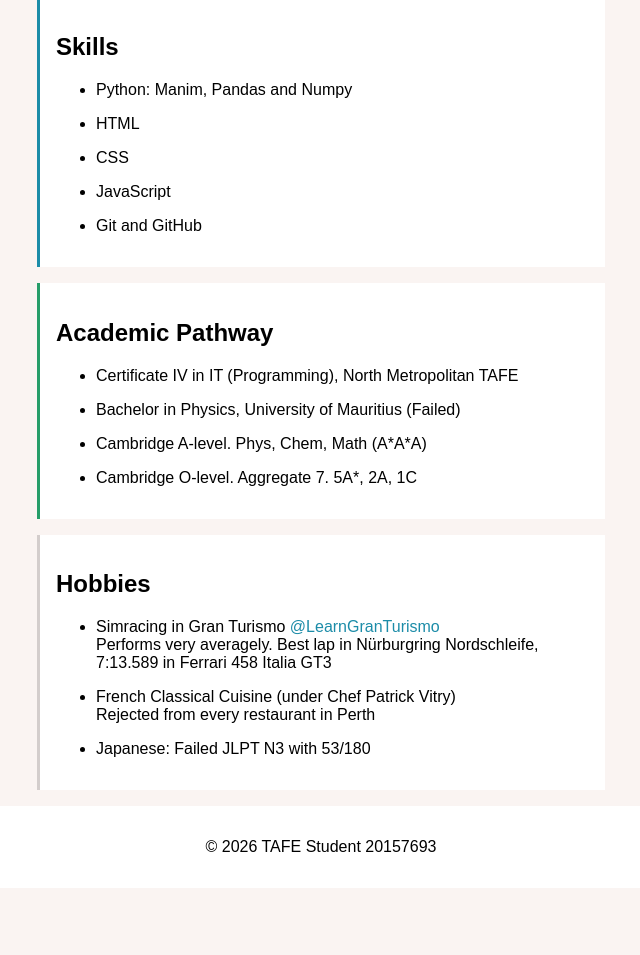
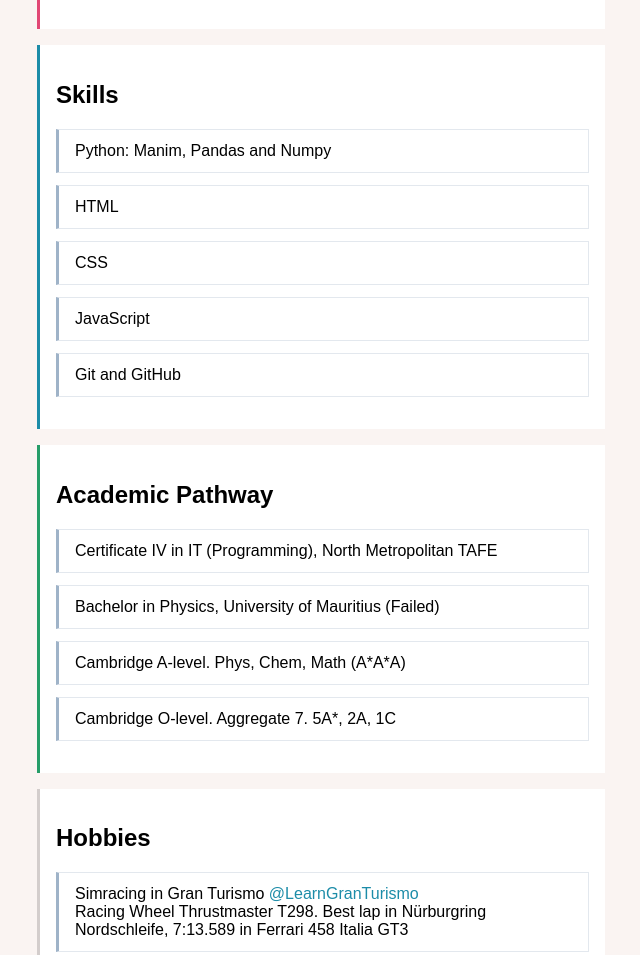
Before and after one commit to 20157693/20157693.github.io, a plain HTML site: page resume.html in a window 1280 px wide. Shown: the part 722-1677 px from the top of the page, without its empty margins (319-959 px from the left). Before the commit the page ends 1610 px from the top, so only its background shows below. Drawn offline with Linux system fonts and the light colour scheme.

Commit message:
feat: make small edits

```diff
--- a/assets/css/styles.css
+++ b/assets/css/styles.css
@@ -103,6 +103,23 @@ article li {
   margin-bottom: 0;
 }
 
+/* Résumé: list items as small cards, one per line, styled like the sections */
+.mini-cards {
+  display: grid;
+  gap: 0.75em;
+  padding: 0;
+  list-style: none;
+}
+
+.mini-cards li {
+  margin: 0;
+  padding: 0.75em 1em;
+  background-color: #FFFFFF;
+  /* Faint outline so the white card still shows against the white section */
+  border: 1px solid #E3E8EE;
+  border-left: 3px solid #9FB3C8;
+}
+
 /* Profile photos fill their whole container (About and Contact) */
 .photo {
   padding: 0;
@@ -119,6 +136,12 @@ article li {
   gap: 1em;
   padding: 0;
   list-style: none;
+}
+
+/* View counts centred under each photo, with a little space below */
+.gallery figcaption {
+  margin: 0.5em 0 1em;
+  text-align: center;
 }
 
 /* Home page hero: stacked on mobile, side by side on desktop */
--- a/resume.html
+++ b/resume.html
@@ -58,7 +58,7 @@
 
       <article class="card-blue">
         <h2>Skills</h2>
-        <ul>
+        <ul class="mini-cards">
           <li>Python: Manim, Pandas and Numpy</li>
           <li>HTML</li>
           <li>CSS</li>
@@ -69,7 +69,7 @@
 
       <article class="card-green">
         <h2>Academic Pathway</h2>
-        <ul>
+        <ul class="mini-cards">
           <li>Certificate IV in IT (Programming), North Metropolitan TAFE</li>
           <li>Bachelor in Physics, University of Mauritius (Failed)</li>
           <li>Cambridge A-level. Phys, Chem, Math (A*A*A)</li>
@@ -79,8 +79,8 @@
 
       <article class="intro">
         <h2>Hobbies</h2>
-        <ul>
-          <li>Simracing in Gran Turismo <a href="https://www.youtube.com/@learngranturismo">@LearnGranTurismo</a><br>Performs very averagely. Best lap in Nürburgring Nordschleife, 7:13.589 in Ferrari 458 Italia GT3</li>
+        <ul class="mini-cards">
+          <li>Simracing in Gran Turismo <a href="https://www.youtube.com/@learngranturismo">@LearnGranTurismo</a><br>Racing Wheel Thrustmaster T298. Best lap in Nürburgring Nordschleife, 7:13.589 in Ferrari 458 Italia GT3</li>
           <li>French Classical Cuisine (under Chef Patrick Vitry)<br>Rejected from every restaurant in Perth</li>
           <li>Japanese: Failed JLPT N3 with 53/180</li>
         </ul>
```
